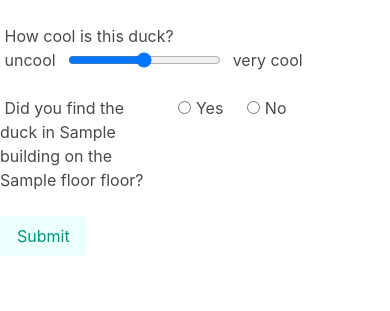
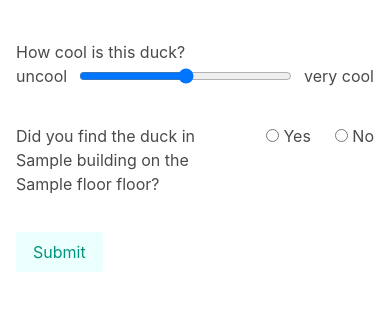
Before and after one commit to seanwho42/quackers-query, a Flask app: template templates/form.html in a window 390 px wide. Shown: the part 48-359 px from the top of the page. Run offline with Flask 3, Linux system fonts and the light colour scheme; the template is opened without the code that fills it: most values are stand-ins (such as "Sample title", 1, 10 or a date in 2020); some libraries are stand-ins or nearby versions.

Commit message:
better fixing for mobile

```diff
--- a/templates/base.html
+++ b/templates/base.html
@@ -15,7 +15,7 @@
             <li><a href="https://gofund.me/dfa08205">our gofundme</a></li>
         </ul>
     </nav>
-    <div class="columns is-centered">
+    <div class="columns is-centered" style="padding:1em">
         {% block content %} {% endblock %}
     </div>
 </body>
--- a/templates/form.html
+++ b/templates/form.html
@@ -1,19 +1,21 @@
 {% extends 'base.html' %}
 
 {% block content %}
-<div class="column is-three-quarters-mobile is-two-thirds-tablet is-half-desktop is-one-third-widescreen is-one-quarter-fullhd">
+<div class="column is-full-mobile is-one-half-tablet is-three-fifths-desktop is-one-half-widescreen is-one-third-fullhd">
     <form method="POST" action="/submit?duck_id={{ duck_id }}">
-        <div class="field is-mobile">
-            &nbsp;How cool is this duck?
+        <div class="field">
+            How cool is this duck?
             <div class="columns is-mobile">
-                <label class="column is-narrow">&nbsp;uncool</label>
+                <label class="column is-narrow">uncool</label>
                 <input class="column" id="coolness" type="range" name="rating" min="0" max="11" step="0.0001">
-                <label class="column is-narrow" for="coolness">very cool&nbsp;</label><br>
+                <label class="column is-narrow" for="coolness">very cool</label>
             </div>
         </div>
-        <div class="field control is-mobile columns is-mobile">
+        <br>
+        <div class="field control field">
+            <div class="columns is-mobile">
                 <div class="column">
-                &nbsp;Did you find the duck in {{ building }} on the {{ floor }} floor?
+                    Did you find the duck in {{ building }} on the {{ floor }} floor?
                 </div>
                 <div class="column is-narrow">
                     <label class="radio">
@@ -27,8 +29,9 @@
                         No
                     </label>
                 </div>
+            </div>
+        </div>
         <br>
-        </div>
         <input class="button is-primary is-light" type="submit" value="Submit">
     </form>
 </div>
--- a/templates/index.html
+++ b/templates/index.html
@@ -1,7 +1,7 @@
 {% extends 'base.html' %}
 
 {% block content %}
-<div class="column is-three-quarters-mobile is-two-thirds-tablet is-half-desktop is-one-third-widescreen is-one-quarter-fullhd">
+<div class="column is-full-mobile is-one-half-tablet is-three-fifths-desktop is-one-half-widescreen is-one-third-fullhd">
     <div class="block">
         Here is where the about us information could go
     </div>
```
Lines whose indentation alone changed are shown as unchanged.
